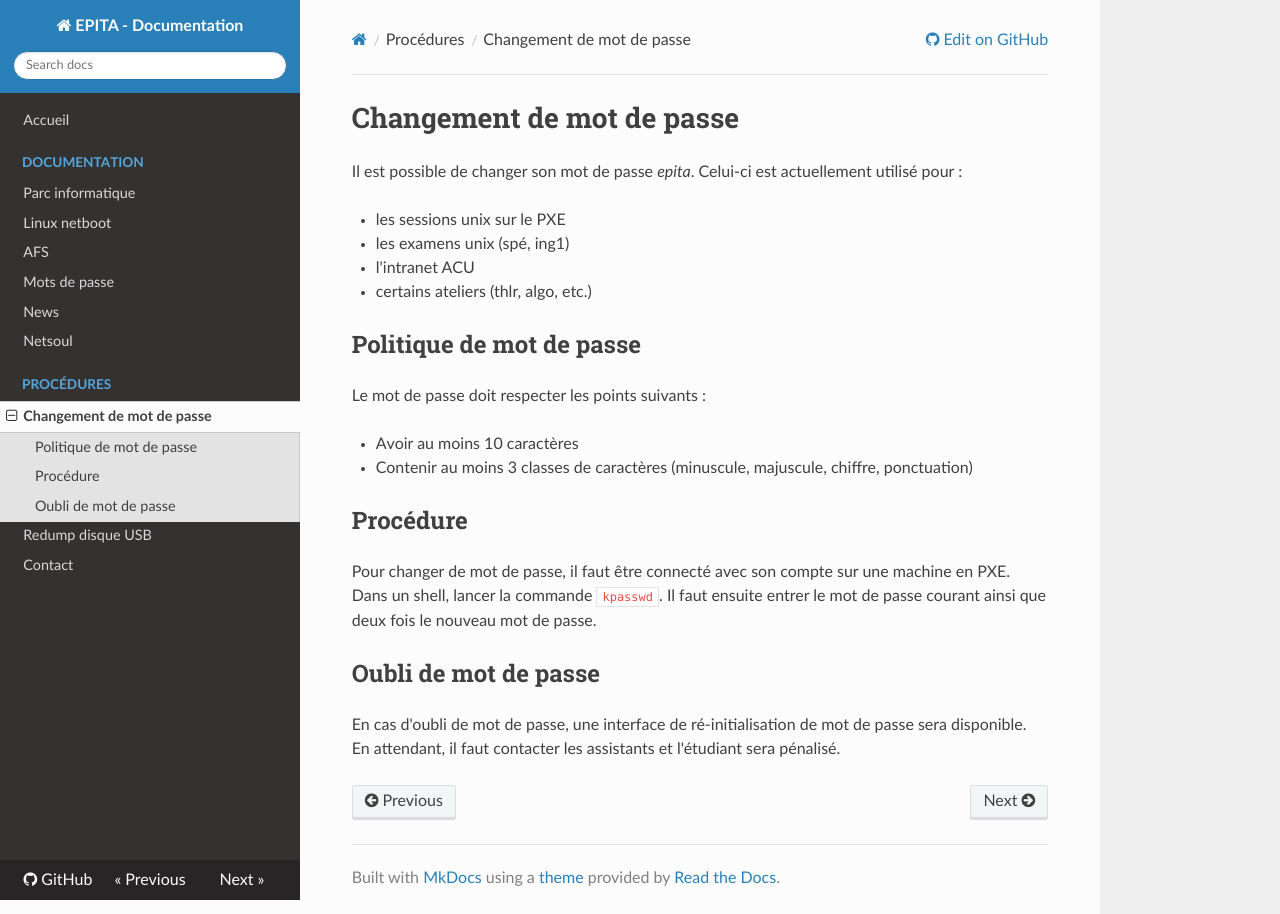
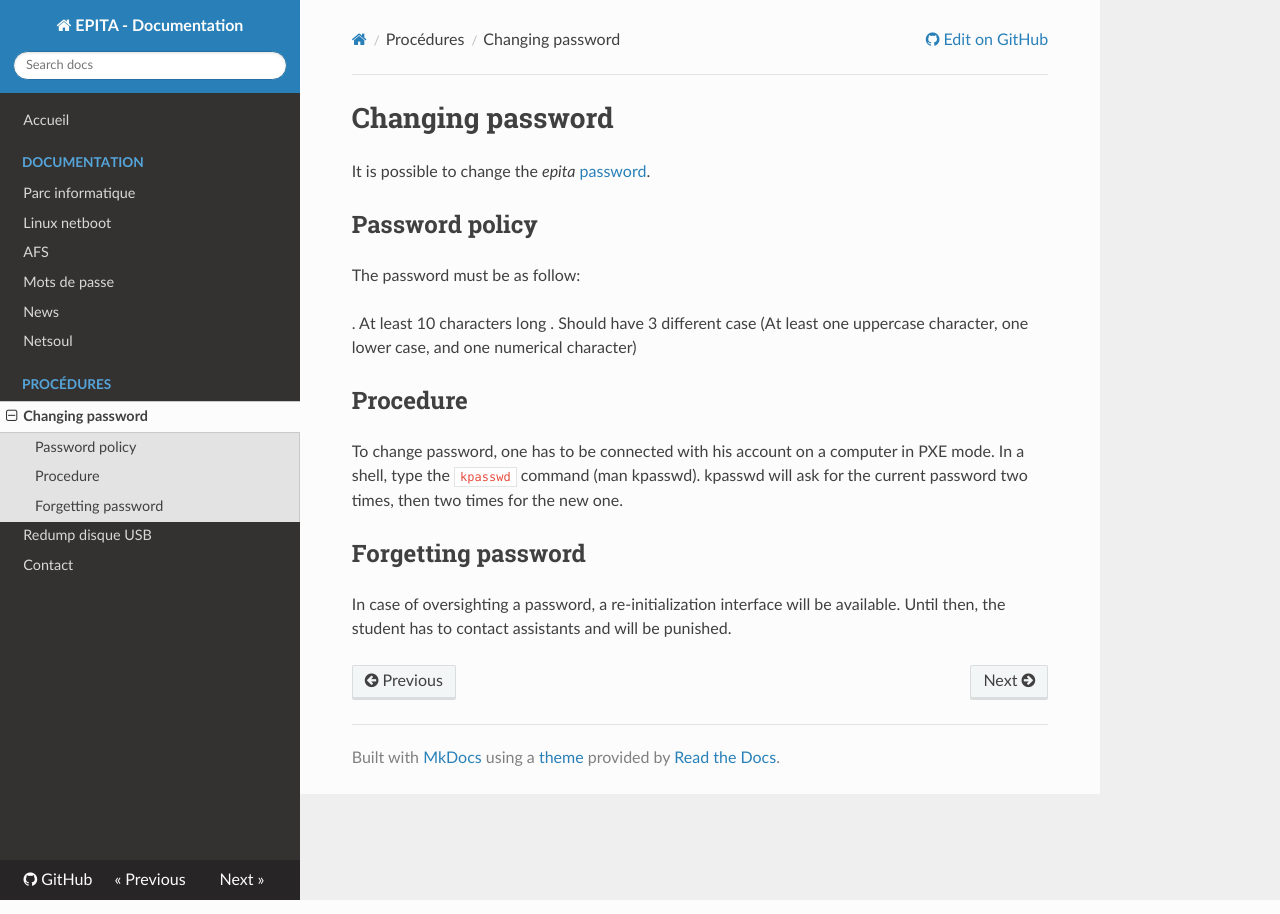
Before and after one commit to cri-epita/epita-doc, an MkDocs documentation site: the page built from docs/change_password.md, in a window 1280 px wide. Built offline with MkDocs 1.6.1, drawn with Linux system fonts in a browser that asks for light colours; nearby versions of some CDN libraries; old or Windows-style settings are respelled for this version of MkDocs.

Commit message:
translate password change file in english

```diff
--- a/docs/change_password.md
+++ b/docs/change_password.md
@@ -1,23 +1,18 @@
-# Changement de mot de passe
+# Changing password
 
-Il est possible de changer son mot de passe *epita*. Celui-ci est actuellement utilisé pour :
+It is possible to change the *epita* [password](passwords.md).
 
- * les sessions unix sur le PXE
- * les examens unix (spé, ing1)
- * l'intranet ACU
- * certains ateliers (thlr, algo, etc.)
+## Password policy
 
-## Politique de mot de passe
+The password must be as follow:
 
-Le mot de passe doit respecter les points suivants :
+. At least 10 characters long
+. Should have 3 different case (At least one uppercase character, one lower case, and one numerical character)
 
- * Avoir au moins 10 caractères
- * Contenir au moins 3 classes de caractères (minuscule, majuscule, chiffre, ponctuation)
+## Procedure
 
-## Procédure
+To change password, one has to be connected with his account on a computer in PXE mode. In a shell, type the `kpasswd` command (man kpasswd). kpasswd will ask for the current password two times, then two times for the new one.
 
-Pour changer de mot de passe, il faut être connecté avec son compte sur une machine en PXE. Dans un shell, lancer la commande `kpasswd`. Il faut ensuite entrer le mot de passe courant ainsi que deux fois le nouveau mot de passe.
+## Forgetting password
 
-## Oubli de mot de passe
-
-En cas d'oubli de mot de passe, une interface de ré-initialisation de mot de passe sera disponible. En attendant, il faut contacter les assistants et l'étudiant sera pénalisé.
+In case of oversighting a password, a re-initialization interface will be available. Until then, the student has to contact assistants and will be punished.
--- a/mkdocs.yml
+++ b/mkdocs.yml
@@ -11,6 +11,6 @@ pages:
     - 'news.md'
     - 'netsoul.md'
   - Procédures:
-    - Changement de mot de passe: 'change_password.md'
+    - Changing password: 'change_password.md'
     - 'redump.md'
   - Contact:  'contact.md'
```
